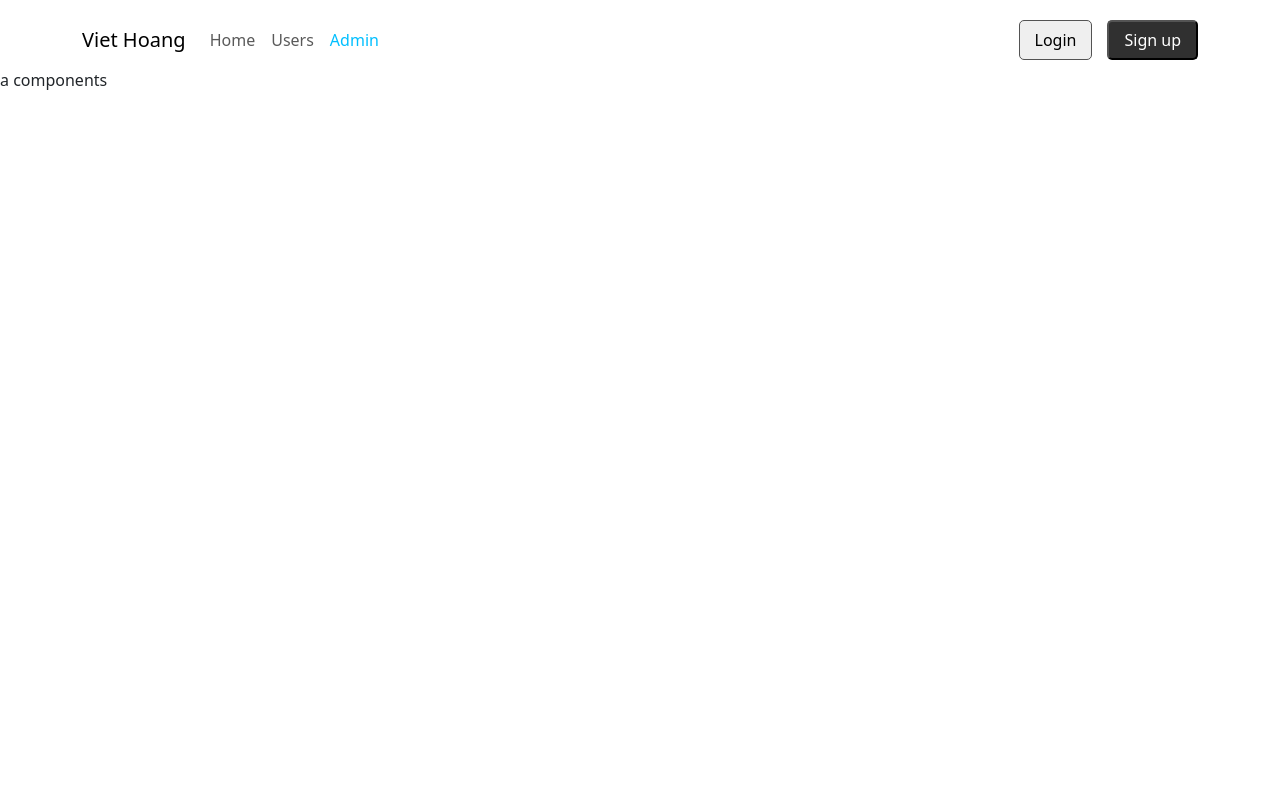
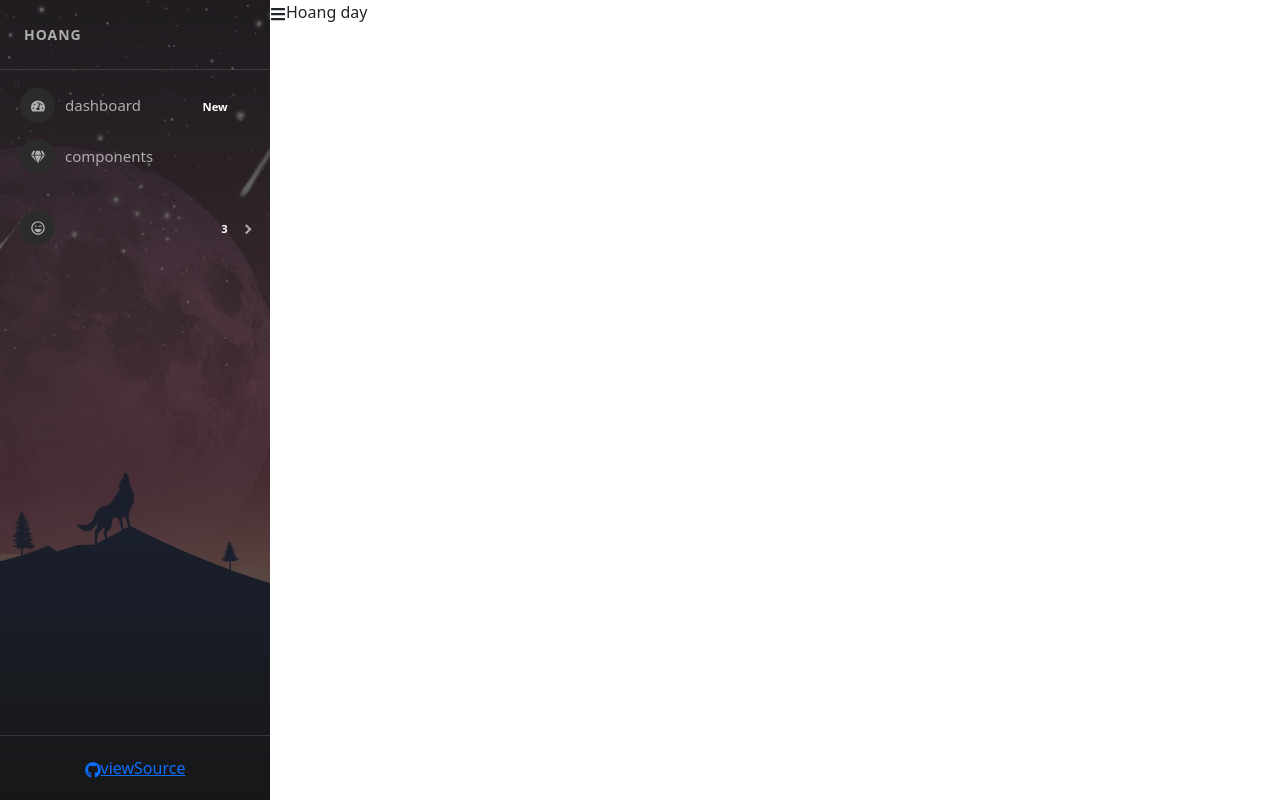
Before and after one commit to HOANGKHONGTANCRUSH/TetttReact, a React (Create React App) app: page /admins in a window 1280 px wide. Built offline with nearby package versions, Linux system fonts and the light colour scheme.

Commit message:
Hoang 20

```diff
--- a/package.json
+++ b/package.json
@@ -11,6 +11,8 @@
     "react": "18.2.0",
     "react-bootstrap": "2.4.0",
     "react-dom": "18.2.0",
+    "react-icons": "4.4.0",
+    "react-pro-sidebar": "0.7.1",
     "react-redux": "8.0.1",
     "react-router-dom": "6.3.0",
     "react-scripts": "5.0.1",
--- a/src/components/Admin/Admin.js
+++ b/src/components/Admin/Admin.js
@@ -1,6 +1,21 @@
+import SideBar from "./SideBar"
+import './Admin.scss';
+import { FaBars } from "react-icons/fa";
+import { useState } from "react";
+
 const Admin = (props) => {
+    const [collapsed, setcollapsed] = useState(false)
     return (
-        <div>a components</div>
+        <div className="admin-container">
+            <div className="admin-sidebar">
+                <SideBar collapsed={collapsed}></SideBar>
+            </div>
+            <div className="admin-content">
+                <FaBars onClick={() => setcollapsed(!collapsed)} />
+                Hoang day
+            </div>
+        </div>
     )
 }
+
 export default Admin
--- /dev/null
+++ b/src/components/Admin/Admin.scss
@@ -0,0 +1,8 @@
+.admin-container {
+  display: flex;
+  .admin-sidebar {
+    .pro-sidebar {
+      height: 100vh !important;
+    }
+  }
+}
--- /dev/null
+++ b/src/components/Admin/SideBar.js
@@ -0,0 +1,90 @@
+import 'react-pro-sidebar/dist/css/styles.css';
+import {
+    ProSidebar,
+    Menu,
+    MenuItem,
+    SubMenu,
+    SidebarHeader,
+    SidebarFooter,
+    SidebarContent,
+} from 'react-pro-sidebar';
+
+import { FaTachometerAlt, FaGem, FaList, FaGithub, FaRegLaughWink, FaHeart } from 'react-icons/fa';
+import sidebarBg from '../../assets/bg2.jpg';
+
+const SideBar = ({ collapsed, toggled, handleToggleSidebar, image }) => {
+    return (
+        <>
+            <ProSidebar
+                image={sidebarBg}
+                collapsed={collapsed}
+                toggled={toggled}
+                breakPoint="md"
+                onToggle={handleToggleSidebar}
+            >
+                <SidebarHeader>
+                    <div
+                        style={{
+                            padding: '24px',
+                            textTransform: 'uppercase',
+                            fontWeight: 'bold',
+                            fontSize: 14,
+                            letterSpacing: '1px',
+                            overflow: 'hidden',
+                            textOverflow: 'ellipsis',
+                            whiteSpace: 'nowrap',
+                        }}
+                    >
+                        Hoang
+                    </div>
+                </SidebarHeader>
+
+                <SidebarContent>
+                    <Menu iconShape="circle">
+                        <MenuItem
+                            icon={<FaTachometerAlt />}
+                            suffix={<span className="badge red">New</span>}
+                        >
+                            dashboard
+                        </MenuItem>
+                        <MenuItem icon={<FaGem />}> components </MenuItem>
+                    </Menu>
+                    <Menu iconShape="circle">
+                        <SubMenu
+                            suffix={<span className="badge yellow">3</span>}
+                            icon={<FaRegLaughWink />}
+                        >
+                            <MenuItem> 1</MenuItem>
+                            <MenuItem> 2</MenuItem>
+                            <MenuItem> 3</MenuItem>
+                        </SubMenu>
+
+                    </Menu>
+                </SidebarContent>
+
+                <SidebarFooter style={{ textAlign: 'center' }}>
+                    <div
+                        className="sidebar-btn-wrapper"
+                        style={{
+                            padding: '20px 24px',
+                        }}
+                    >
+                        <a
+                            href="https://github.com/azouaoui-med/react-pro-sidebar"
+                            target="_blank"
+                            className="sidebar-btn"
+                            rel="noopener noreferrer"
+                        >
+                            <FaGithub />
+                            <span style={{ whiteSpace: 'nowrap', textOverflow: 'ellipsis', overflow: 'hidden' }}>
+                                viewSource
+                            </span>
+                        </a>
+                    </div>
+                </SidebarFooter>
+            </ProSidebar>
+        </>
+    )
+}
+
+export default SideBar
--- a/src/index.js
+++ b/src/index.js
@@ -19,8 +19,8 @@
         <Route path='/' element={<App />} >
           <Route index element={<HomePage />} />
           <Route path='users' element={<User />} />
-          <Route path='admins' element={<Admin />} />
         </Route>
+        <Route path='admins' element={<Admin />} />
       </Routes>
     </BrowserRouter>
 
```
Also changed, not shown: src/assets/bg2.jpg (added), 1 other file (tests, documents, lock files or other folders).
